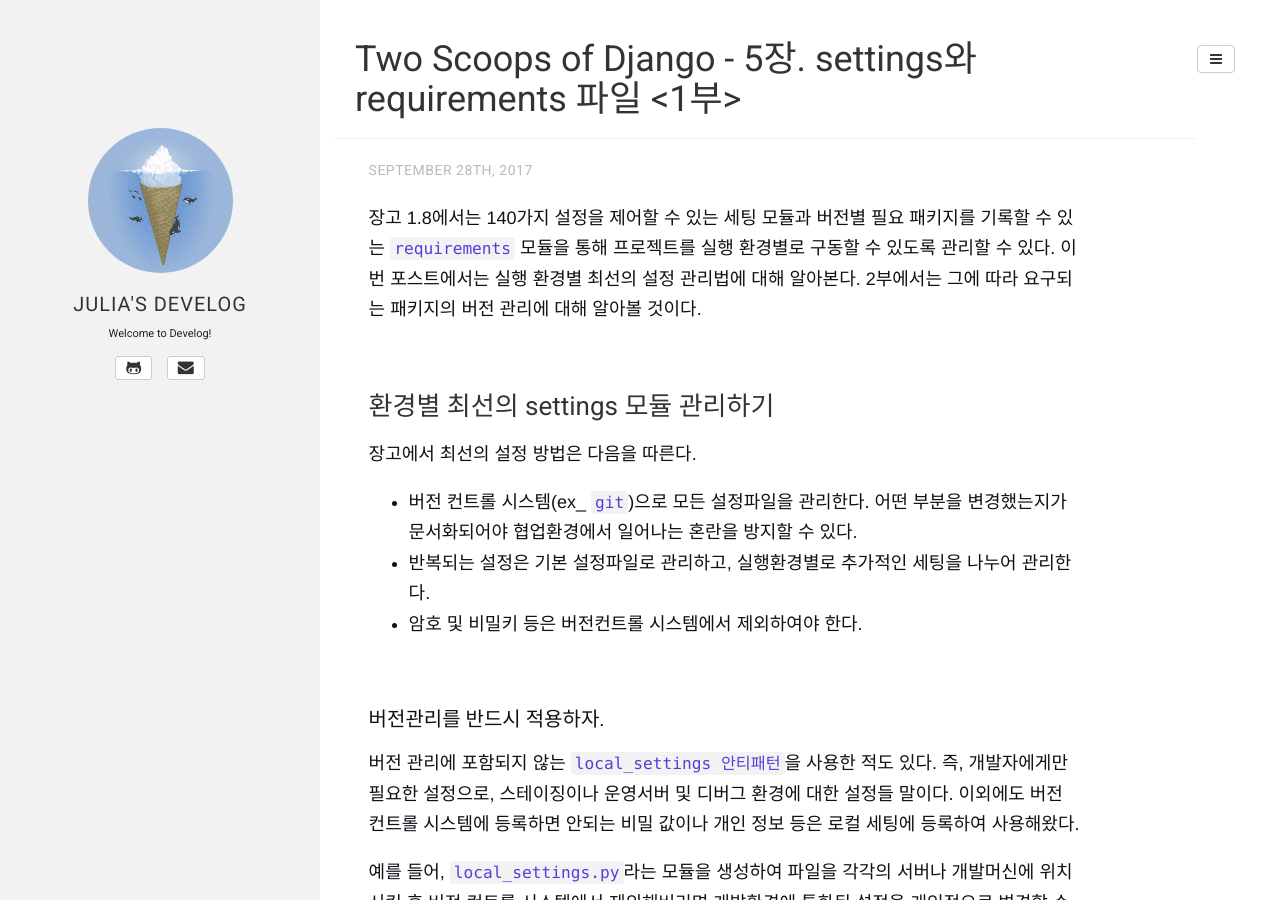
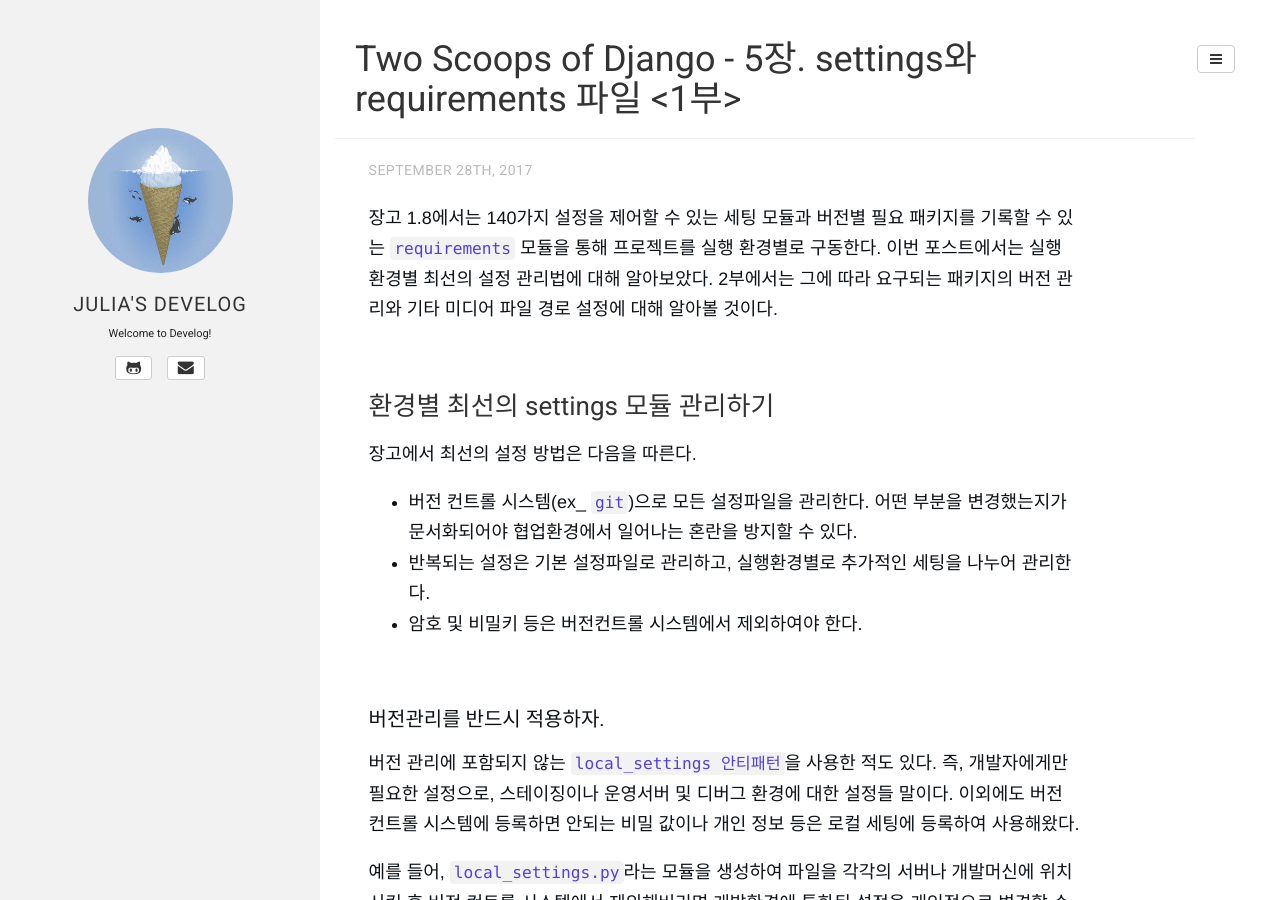
Before and after one commit to juliahwang/juliahwang.github.io, a Jekyll site: the page built from _posts/2017-09-28-2scoops-5-settings와requirements1.md, in a window 1280 px wide and 900 px high. Built offline with Jekyll 4.4.1, drawn with Linux system fonts in a browser that asks for light colours; some web fonts are replaced; comment, search, counter and statistics services are not loaded.

Commit message:
modify post

```diff
--- a/_posts/2017-09-28-2scoops-5-settings와requirements1.md
+++ b/_posts/2017-09-28-2scoops-5-settings와requirements1.md
@@ -7,7 +7,7 @@
 ---
 
 
-장고 1.8에서는 140가지 설정을 제어할 수 있는 세팅 모듈과 버전별 필요 패키지를 기록할 수 있는 `requirements` 모듈을 통해 프로젝트를 실행 환경별로 구동할 수 있도록 관리할 수 있다. 이번 포스트에서는 실행 환경별 최선의 설정 관리법에 대해 알아본다. 2부에서는 그에 따라 요구되는 패키지의 버전 관리에 대해 알아볼 것이다.
+장고 1.8에서는 140가지 설정을 제어할 수 있는 세팅 모듈과 버전별 필요 패키지를 기록할 수 있는 `requirements` 모듈을 통해 프로젝트를 실행 환경별로 구동한다. 이번 포스트에서는 실행 환경별 최선의 설정 관리법에 대해 알아보았다. 2부에서는 그에 따라 요구되는 패키지의 버전 관리와 기타 미디어 파일 경로 설정에 대해 알아볼 것이다.
 
 <br>
 
```
